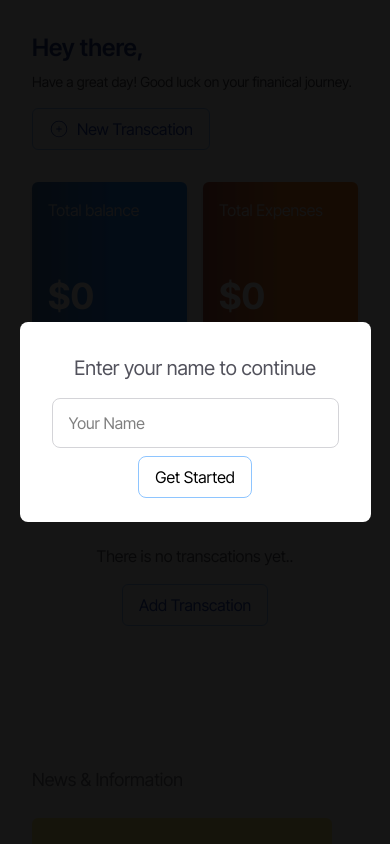
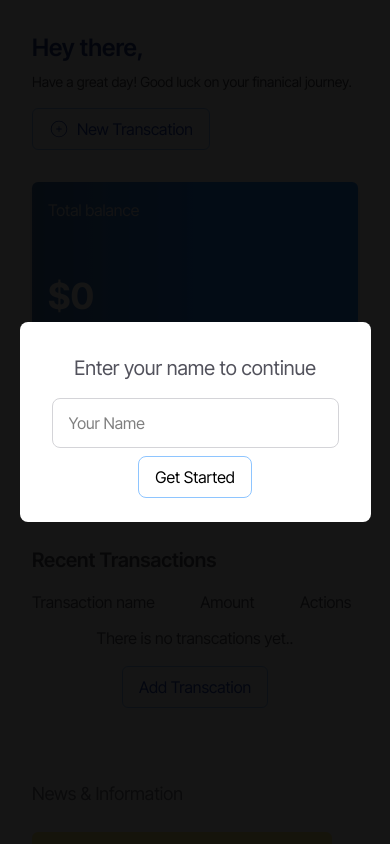
Before and after one commit to musabdev02/expense-tracker, a React (Vite) app: page / in a window 390 px wide. Shown: the top 844 px of the page. Built offline with nearby package versions, Linux system fonts and the light colour scheme.

Commit message:
fix the design issues for small devices

```diff
--- a/src/components/Home/Card.jsx
+++ b/src/components/Home/Card.jsx
@@ -1,7 +1,7 @@
 
 const Card = ({ content, addClass, balance}) => {
     return (
-      <div className={` ${addClass} shadow-md p-4 w-[50%] h-[150px] sm:h-[200px] rounded-md flex flex-col justify-between`}>
+      <div className={` ${addClass} shadow-md p-4 sm:w-[50%] h-[150px] sm:h-[200px] rounded-md flex flex-col justify-between`}>
         <p className='text-zinc-200'>{content}</p>
         {
           <h3 className='font-bold text-4xl sm:text-5xl text-white'>${balance}</h3>
--- a/src/components/Home/Transaction.jsx
+++ b/src/components/Home/Transaction.jsx
@@ -15,7 +15,7 @@ const Transaction = ({ title, amount, date, time, icon }) => {
         <h4>-${amount}</h4>
       </div>
       {/* date */}
-      <div>
+      <div className='hidden sm:block'>
         <h3>{date}</h3>
       </div>
       {/* time */}
--- a/src/components/Home/TransactionsContainer.jsx
+++ b/src/components/Home/TransactionsContainer.jsx
@@ -10,11 +10,11 @@ const Transactions = ({ newTransRq }) => {
       <div className='flex justify-between mt-4 text-zinc-600 w-[98%] relative addUnderline pb-3'>
         <p>Transaction name</p>
         <p>Amount</p>
-        <p>Date</p>
+        <p className='hidden sm:block'>Date</p>
         <p className='hidden sm:block'>Time</p>
         <p>Actions</p>
       </div>
-      <div className='hiddenScrollbar h-[250px] sm:h-[330px] sm:overflow-y-auto'>
+      <div className='hiddenScrollbar mb-4 sm:h-[330px] sm:overflow-y-auto'>
         {
           transcations.length >= 1 ?
           transcations.reverse().map((item, index) => (
--- a/src/pages/Categories.jsx
+++ b/src/pages/Categories.jsx
@@ -30,7 +30,7 @@ const Categories = () => {
 
       const newOne = {
         title: cateName,
-        icon:  selectedIcon.name,
+        icon:  selectedIcon.type.name,
         date: new Date().getDate() + ", " + monthNames[new Date().getMonth()]
       };
 
--- a/src/pages/Home.jsx
+++ b/src/pages/Home.jsx
@@ -243,7 +243,7 @@ const Home = () => {
           <section className="flex gap-6 flex-col sm:flex-row">
           {/* cards & transcations */}
           <div className="w-[100%] sm:w-[70%]">
-          <div className="mt-8 flex gap-4 w-full">
+          <div className="mt-8 flex flex-col sm:flex-row gap-4 w-full">
             <Card
               content={"Total balance"}
               addClass={"card1"}
```
